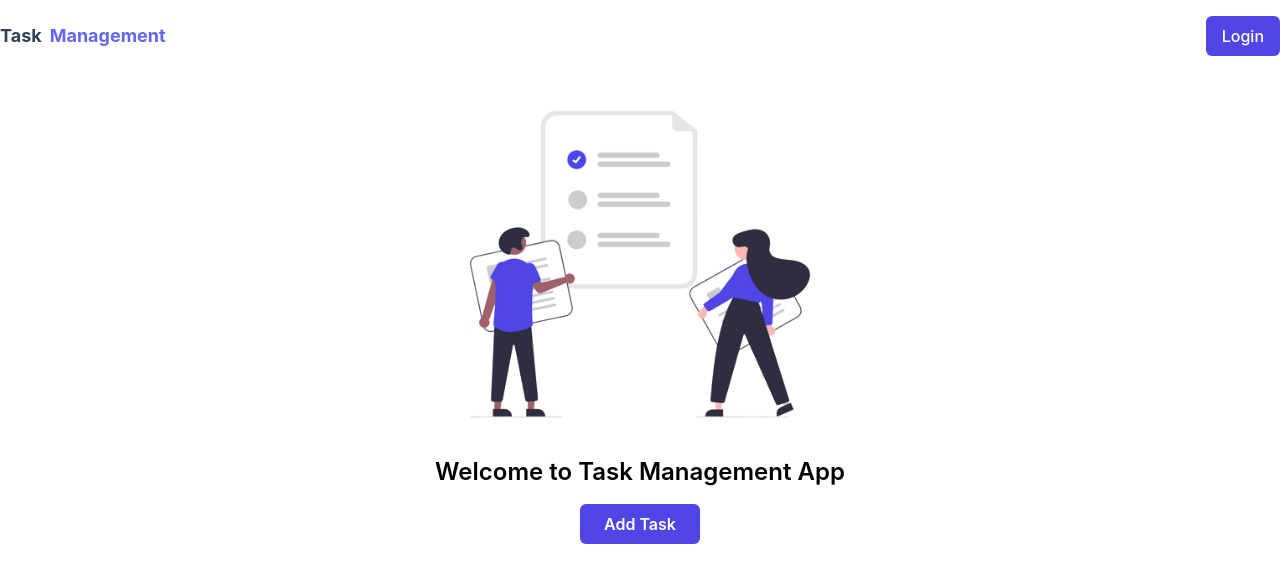
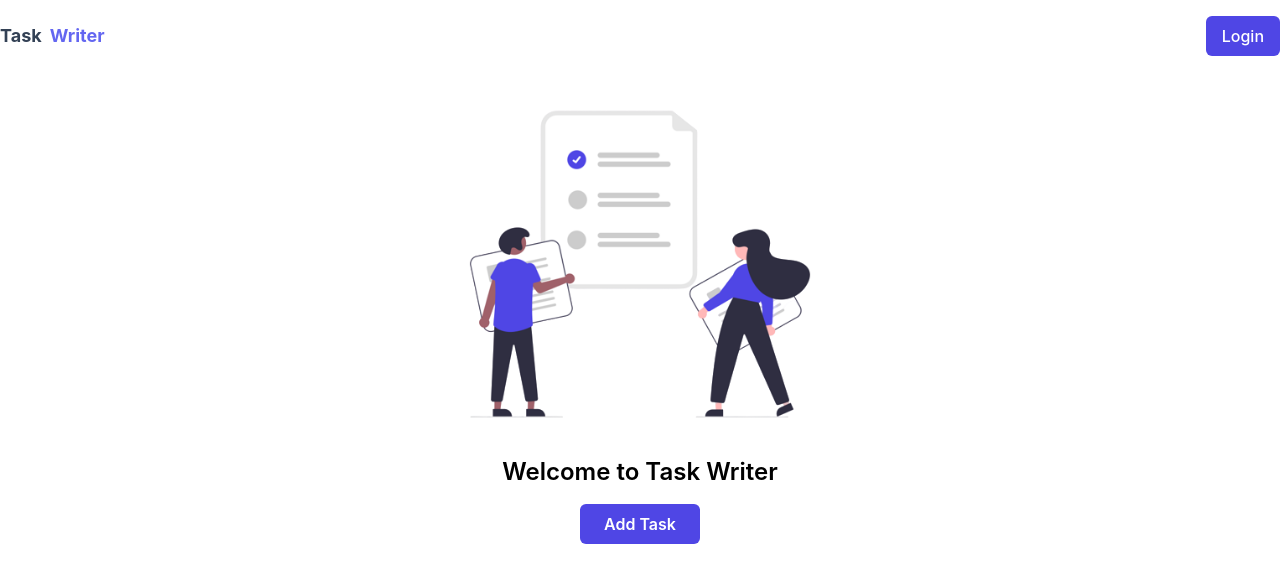
Before and after one commit to noyandey88/task-management-client, a React (Create React App) app: page / in a window 1280 px wide. Shown: the top 582 px of the page. Built offline with nearby package versions, Linux system fonts and the light colour scheme; no server answers.

Commit message:
name modified and readme added

```diff
--- a/src/components/Header/Header.tsx
+++ b/src/components/Header/Header.tsx
@@ -88,7 +88,7 @@ const Header = () => {
             className="flex items-center gap-2 whitespace-nowrap py-3 text-lg lg:flex-1 font-bold"
             to="/"
           >
-            Task <span className="text-indigo-500">Management</span>
+            Task <span className="text-indigo-500">Writer</span>
           </Link>
           {/*      <!-- Mobile trigger --> */}
           <button
--- a/src/components/Home/Home.tsx
+++ b/src/components/Home/Home.tsx
@@ -8,7 +8,7 @@ const Home = () => {
   return (
     <div className="flex justify-center items-center flex-col">
       <img src={taskImage} className="h-96" alt="task-image" />
-      <h1 className="text-2xl font-semibold">Welcome to Task Management App</h1>
+      <h1 className="text-2xl font-semibold">Welcome to Task Writer</h1>
       <div className="mt-4">
         <button onClick={()=> navigate("/add-task")} className="bg-indigo-600 hover:bg-indigo-700 text-white px-6 py-2 font-semibold rounded-md">Add Task</button>
       </div>
```
Also changed, not shown: 1 other file (tests, documents, lock files or other folders).
